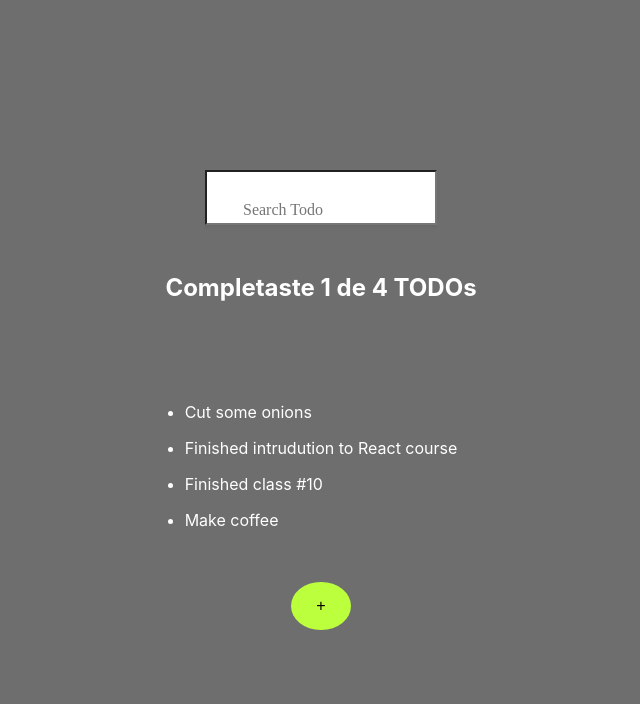
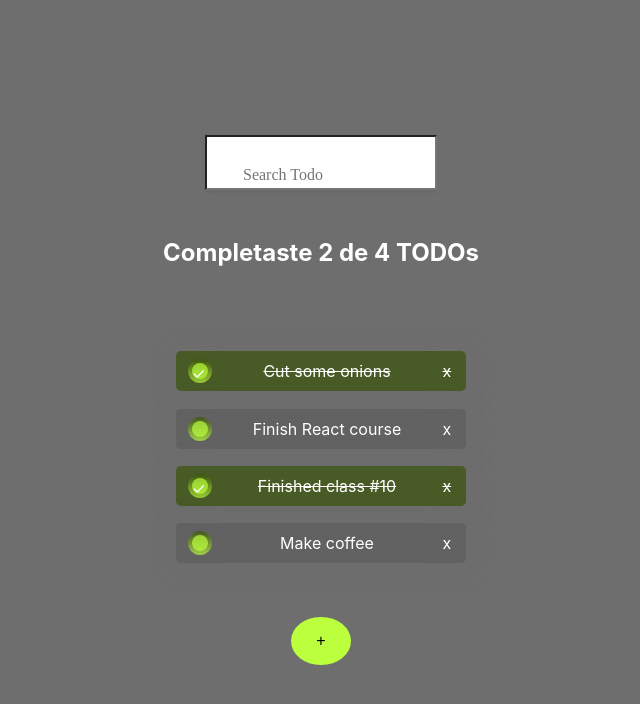
Before and after one commit to LuisJoseTrujilloP/React, a React (Create React App) app: page / in a window 1280 px wide. Shown: the top 704 px of the page, without its empty margins (319-959 px from the left). Built offline with nearby package versions, Linux system fonts and the light colour scheme.

Commit message:
Changing the styles on the app, making the logic to search values

```diff
--- a/src/App.css
+++ b/src/App.css
@@ -17,4 +17,5 @@
   height: 100vh;
   animation-name: container;
   animation-duration: 3s;
+
 }
--- a/src/App.js
+++ b/src/App.js
@@ -14,12 +14,12 @@ const defaultTodos = [
     completed: true,
   },
   {
-    text: 'Finished intrudution to React course',
+    text: 'Finish React course',
     completed: false,
   },
   {
     text: 'Finished class #10',
-    completed: false,
+    completed: true,
   },
   {
     text: 'Make coffee',
@@ -33,7 +33,9 @@ const defaultTodos = [
 function App() {
   const [state, setState] = React.useState(defaultTodos);
   const [search, setSearch] = React.useState('');
-
+  const searchTodos = state.filter( (todo) => {
+    return todo.text.toLowerCase().includes(search)
+  });
 
   const completedTodo = state.filter(todo => !!todo.completed).length
   const totalTods = state.length;
@@ -44,13 +46,15 @@ function App() {
         <TodoSearch
         search={search}
         setSearch={setSearch}
+        state={state}
+        setState={setState}
         />
         <TodoCounter
           completed={completedTodo}
           total={totalTods}
         />
         <TodoList>
-          {defaultTodos.map(todo => (
+          {searchTodos.map(todo => (
             <TodoItem
               key={todo.text}
               text={todo.text}
--- a/src/TodoItem.css
+++ b/src/TodoItem.css
@@ -0,0 +1,64 @@
+li{
+    display: flex;
+    justify-content: space-between;
+}
+.todoItem{
+    padding-right: 2px;
+    background-color: #3d3b3b3d;
+    display: flex;
+    gap: 10px;
+    margin: 0 0 6%;
+    width: 18rem;
+    border-radius: 5px;
+    height: 2.5rem;
+    align-items: center;
+    box-shadow: 2px 3px 34px -7px rgba(109, 109, 109, 0.473);
+}
+
+.circle{
+    position: relative;
+    margin-left: 4%;
+    border-radius: 50%;
+    width: 1.5rem;
+    height: 1.5rem;
+    background-image: linear-gradient( to bottom, #375205b0, #bbff3db0);
+    ;
+}
+
+.circle::before{
+    content: '';
+    position: absolute;
+    width: 1rem;
+    height: 1rem;
+    background-color: #bbff3db0;
+    border-radius: 50%;
+    top: 4px;
+    left: 4px;
+}
+
+.TodoItem-ready{
+
+    background-color: #375205b0;
+    text-decoration:line-through;
+}
+
+
+.TodoItem-checket::before{
+    color: white;
+    content: '✓';
+    background-color: #bbff3db0;
+}
+
+.eliminateItem {
+    padding-right: 1vw;
+}
+
+.eliminateItem::before{
+    content: 'x';
+}
+
+.eliminateItem:hover{
+    color: red;
+}
+
+.pointer{cursor:pointer;}
--- a/src/TodoItem.js
+++ b/src/TodoItem.js
@@ -1,13 +1,21 @@
+import React from 'react';
+
+import './TodoItem.css';
+
 function TodoItem(props){
-    return (
-      <div>
-      <li>
-        <span>{}</span>
-        <p>{props.text}</p>
-        <span>{}</span>
-      </li>
-      </div>
-  );
+    /*
+    function deleteTask(id){
+        document.getElementById(id).remove();
+    }
+    */
+    return(
+        <li id={props.id} className={`todoItem ${props.completed && 'TodoItem-ready'}`}>
+            <span onClick={props.onComplete} className={`${props.completed && 'TodoItem-checket'} circle `}>
+            </span>
+            <p>{props.text}</p>
+            <span onClick={props.onDelete} className={`eliminateItem pointer`}></span>
+        </li>
+    );
 }
 
-export { TodoItem }
+export {TodoItem};
--- a/src/TodoSearch.js
+++ b/src/TodoSearch.js
@@ -1,7 +1,7 @@
 import React from 'react';
 import './TodoSearch.css'
 
-function TodoSearch({search, setSearch}){
+function TodoSearch({search, setSearch, state, setState}){
 
      // To work with the search we cant just change it as we would with any variable, we need to use a function to work with it
     // Changer function
@@ -14,7 +14,9 @@ function TodoSearch({search, setSearch}){
             value={search}
             onChange={(event) => {
                 setSearch(event.target.value)
+
             }}
+
             >
 
             </input>
```
